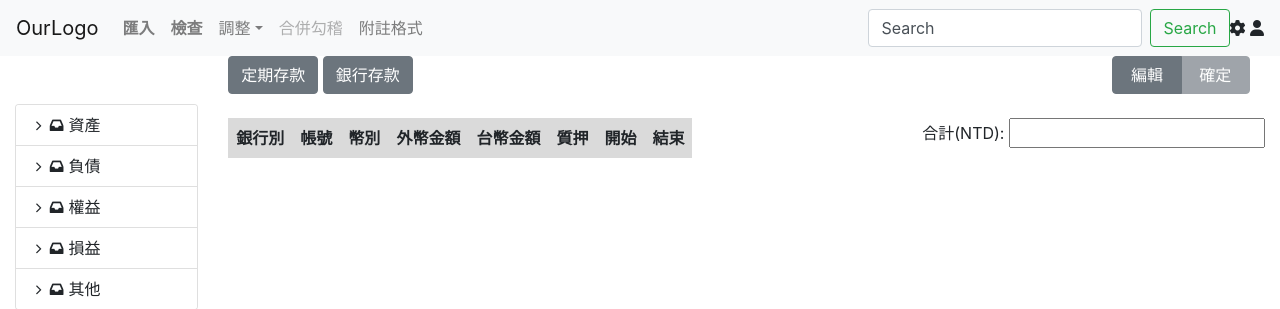
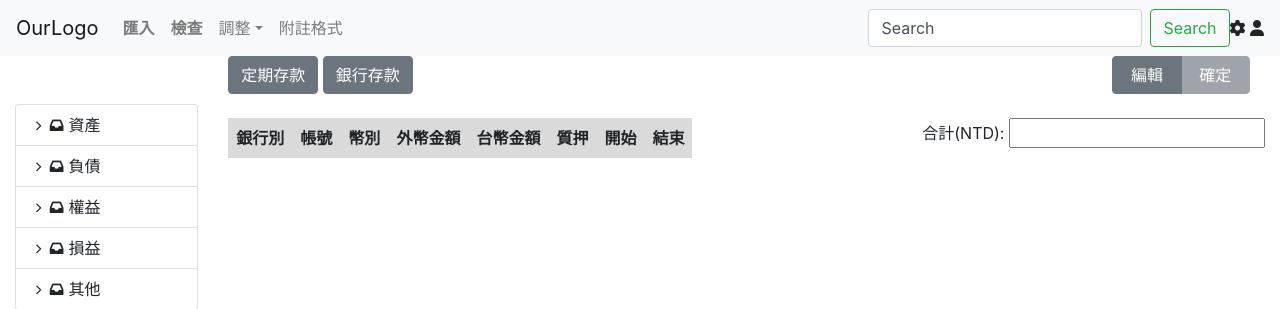
Before and after one commit to QL1115/marketing_and_production_system, a Django app: page /accountingsystem/companies/1/projects/1/accounts/1/check in a window 1280 px wide. Shown: the top 309 px of the page. Run offline with Django 3.2, Linux system fonts and the light colour scheme; data that the repository does not hold is empty; some libraries are stand-ins or nearby versions.

Commit message:
修改: 拿掉 nav_bar 合併勾稽

```diff
--- a/accountingsystem/views.py
+++ b/accountingsystem/views.py
@@ -333,7 +333,7 @@ def adjust_acc(request, comp_id, rpt_id, acc_id):
         # 取定期存款外幣金額不為NULL的
         depositDataInCIBpage = depositData.filter(foreign_currency_amount__isnull=False)
         # 取得匯率
-        exchangeRate = Exchangerate.objects.filter(rpt_id=1)
+        exchangeRate = Exchangerate.objects.filter(rpt_id=rpt_id)
         rateDict = {}
         for exchangerate in exchangeRate:
             rateDict[exchangerate.currency_name] = exchangerate.rate
--- a/templates/adjust_page.html
+++ b/templates/adjust_page.html
@@ -49,9 +49,6 @@
 {#                        <a class="dropdown-item" href="#">調整表</a>#}
 {#                        <a class="dropdown-item" href="#">附註格式</a>#}
 {#                    </div>#}
-                </li>
-                <li class="nav-item">
-                    <a class="nav-link disabled" href="#" tabindex="-1" aria-disabled="true">合併勾稽</a>
                 </li>
                 <li class="nav-item">
                     <a class="nav-link" href="{% url 'disclosure_page' comp_id=comp_id rpt_id=rpt_id acc_id=acc_id %}" tabindex="-1" aria-disabled="true">附註格式</a>
--- a/templates/checking_page.html
+++ b/templates/checking_page.html
@@ -45,9 +45,6 @@
 {#                        <a class="dropdown-item" href="#">調整表</a>#}
 {#                        <a class="dropdown-item" href="#">附註格式</a>#}
 {#                    </div>#}
-                </li>
-                <li class="nav-item">
-                    <a class="nav-link disabled" href="#" tabindex="-1" aria-disabled="true">合併勾稽</a>
                 </li>
                 <li class="nav-item">
                     <a class="nav-link" href="{% url 'disclosure_page' comp_id=comp_id rpt_id=rpt_id acc_id=acc_id %}" tabindex="-1" aria-disabled="true">附註格式</a>
--- a/templates/disclosure_page.html
+++ b/templates/disclosure_page.html
@@ -37,9 +37,6 @@
                 <a class="nav-link" href="{% url 'adjust_acc' comp_id=comp_id rpt_id=rpt_id acc_id=acc_id %}"
                    id="navbarDropdown" role="button"
                    aria-haspopup="true" aria-expanded="false">調整</a>
-            </li>
-            <li class="nav-item">
-                <a class="nav-link disabled" href="#" tabindex="-1" aria-disabled="true">合併勾稽</a>
             </li>
             <li class="nav-item">
                 <a class="nav-link" href="{% url 'disclosure_page' comp_id=comp_id rpt_id=rpt_id acc_id=acc_id %}" tabindex="-1"
--- a/templates/import_page.html
+++ b/templates/import_page.html
@@ -42,9 +42,6 @@
 {#                                <a class="dropdown-item" href="#">調整表</a>#}
 {#                                <a class="dropdown-item" href="#">附註格式</a>#}
 {#                            </div>#}
-                        </li>
-                        <li class="nav-item">
-                            <a class="nav-link disabled" href="#" tabindex="-1" aria-disabled="true">合併勾稽</a>
                         </li>
                         <li class="nav-item">
                             <a class="nav-link" href="{% url 'disclosure_page' comp_id=comp_id rpt_id=rpt_id acc_id=acc_id %}" tabindex="-1" aria-disabled="true">附註格式</a>
```
